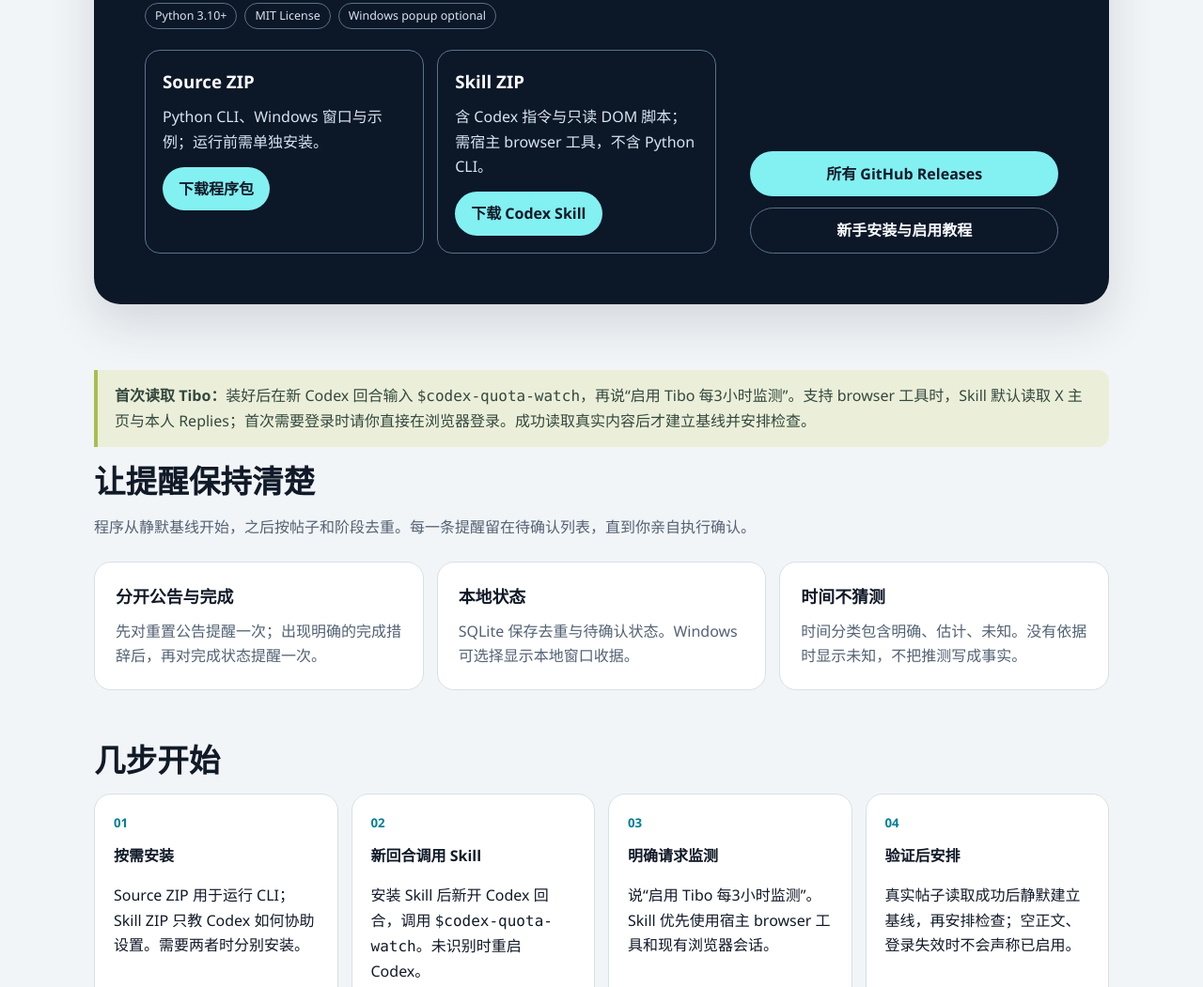
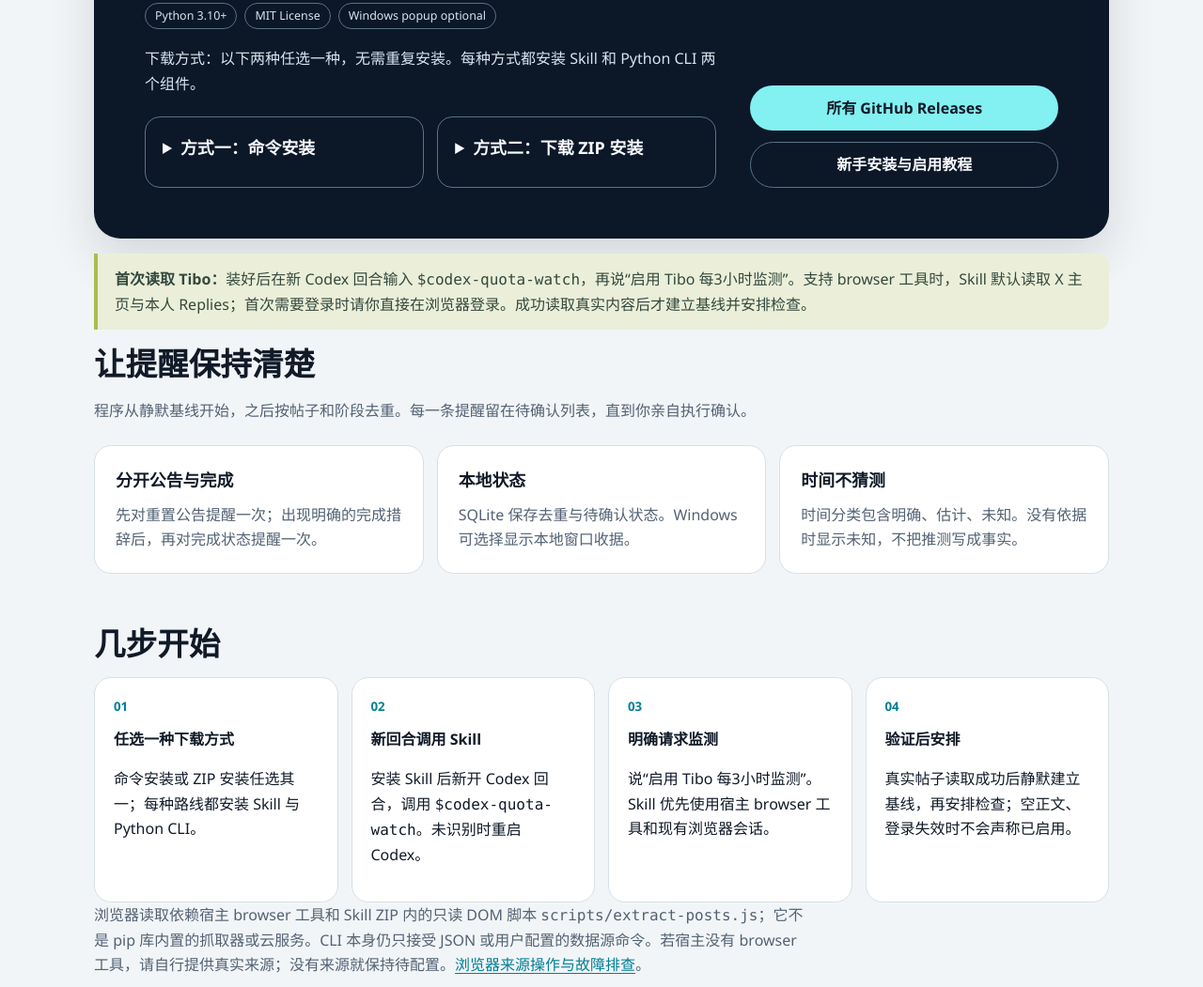
Before and after one commit to JIAQIRUOMEN/codex-quota-watch, a plain HTML site: page docs/index.html in a window 1280 px wide. Shown: the part 800-1851 px from the top of the page at 94% size. Drawn offline with Linux system fonts and the light colour scheme.

Commit message:
Clarify alternative installation routes with collapsible instructions
Group command and ZIP installation under one download section and make the choice explicit. Keep post-install setup separate and ship updated documentation in v0.1.3 release archives.

```diff
--- a/docs/index.html
+++ b/docs/index.html
@@ -11,14 +11,14 @@
     .hero{overflow:hidden;border-radius:28px;background:#0c1727;color:#f8faff;box-shadow:0 20px 50px #12243b24}.hero img{display:block;width:100%;max-height:440px;object-fit:cover;background:#0b1524}.hero-copy{padding:clamp(24px,5vw,54px);display:grid;grid-template-columns:1.3fr .7fr;gap:36px;align-items:end}
     h1{margin:0 0 12px;max-width:700px;font-size:clamp(2.4rem,6vw,4.6rem);line-height:1.03;letter-spacing:-.045em}.hero p{color:#d6e5f2;max-width:650px;margin:0}.actions{display:flex;flex-direction:column;gap:12px}.button{display:inline-flex;justify-content:center;align-items:center;min-height:48px;padding:10px 17px;border-radius:999px;background:var(--lime);color:#111a28;font-weight:750;text-decoration:none}.button.secondary{background:transparent;border:1px solid #57748a;color:#f8faff}
     main{padding:54px 0 70px}section{margin:0 0 54px}h2{font-size:clamp(1.55rem,3vw,2.1rem);line-height:1.2;margin:0 0 16px}.lead{max-width:760px;color:var(--muted);margin:0 0 24px}.grid{display:grid;grid-template-columns:repeat(3,1fr);gap:14px}.card{background:var(--paper);border:1px solid var(--line);border-radius:18px;padding:22px}.card h3{margin:0 0 8px;font-size:1.12rem}.card p{margin:0;color:var(--muted)}
-    .steps{counter-reset:step;display:grid;grid-template-columns:repeat(4,1fr);gap:14px}.step{background:var(--paper);border-radius:18px;border:1px solid var(--line);padding:20px}.step:before{counter-increment:step;content:"0" counter(step);display:block;color:var(--green);font-weight:800;font-size:.83rem;margin-bottom:10px}.badges{display:flex;gap:8px;flex-wrap:wrap;margin:18px 0}.badge{display:inline-block;border:1px solid #597286;border-radius:999px;padding:3px 10px;color:#d6e5f2;font-size:.78rem}.downloads{display:grid;grid-template-columns:1fr 1fr;gap:14px;margin-top:22px}.download{border:1px solid #57748a;border-radius:16px;padding:18px;color:#f8faff}.download h3{margin:0 0 8px}.download p{margin:0 0 14px;color:#d6e5f2}.download .button{min-height:40px}code,pre{font-family:Consolas,"Cascadia Code",monospace}pre{overflow:auto;padding:18px;border-radius:14px;color:#eff5e8;background:#172a25;font-size:.9rem}.notice{border-left:4px solid #a9be50;padding:14px 18px;background:#ebefd9;border-radius:0 12px 12px 0;color:#34483e}
+    .steps{counter-reset:step;display:grid;grid-template-columns:repeat(4,1fr);gap:14px}.step{background:var(--paper);border-radius:18px;border:1px solid var(--line);padding:20px}.step:before{counter-increment:step;content:"0" counter(step);display:block;color:var(--green);font-weight:800;font-size:.83rem;margin-bottom:10px}.badges{display:flex;gap:8px;flex-wrap:wrap;margin:18px 0}.badge{display:inline-block;border:1px solid #597286;border-radius:999px;padding:3px 10px;color:#d6e5f2;font-size:.78rem}.downloads{display:grid;grid-template-columns:1fr 1fr;gap:14px;margin-top:22px}.download{border:1px solid #57748a;border-radius:16px;padding:18px;color:#f8faff}.download summary{cursor:pointer;font-weight:800;font-size:1.12rem;margin:0 0 8px}.download p{margin:0 0 14px;color:#d6e5f2}.download-intro{margin:0 0 14px;color:#d6e5f2}.download .button{min-height:40px}code,pre{font-family:Consolas,"Cascadia Code",monospace}pre{overflow:auto;padding:18px;border-radius:14px;color:#eff5e8;background:#172a25;font-size:.9rem}.notice{border-left:4px solid #a9be50;padding:14px 18px;background:#ebefd9;border-radius:0 12px 12px 0;color:#34483e}
     footer{border-top:1px solid var(--line);padding:24px 0 40px;color:var(--muted);font-size:.9rem;display:flex;justify-content:space-between;gap:20px;flex-wrap:wrap}@media(max-width:760px){.hero-copy{grid-template-columns:1fr}.grid,.steps,.downloads{grid-template-columns:1fr}header{align-items:flex-start;flex-direction:column}}
   </style>
 </head>
 <body><div class="wrap">
   <header><div class="brand">CODEX QUOTA WATCH</div><nav class="nav" aria-label="主导航"><a href="#features">功能</a><a href="#start">快速开始</a><a href="#limits">边界</a><a href="INSTALL.md">安装指南</a></nav></header>
-  <div class="hero"><img src="cover.png" alt="Codex Quota Watch 项目封面"><div class="hero-copy"><div><h1>配额更新，<br>有据可查。</h1><p>本地 Python CLI 处理 JSON 或用户配置的来源；Skill 在宿主提供 browser 工具时，可读取 X 上的 Tibo 主页与本人回复。</p><div class="badges"><span class="badge">Python 3.10+</span><span class="badge">MIT License</span><span class="badge">Windows popup optional</span></div><div class="downloads"><article class="download"><h3>Source ZIP</h3><p>Python CLI、Windows 窗口与示例；运行前需单独安装。</p><a class="button" href="https://github.com/JIAQIRUOMEN/codex-quota-watch/releases/latest/download/codex-quota-watch-source.zip">下载程序包</a></article><article class="download"><h3>Skill ZIP</h3><p>含 Codex 指令与只读 DOM 脚本；需宿主 browser 工具，不含 Python CLI。</p><a class="button" href="https://github.com/JIAQIRUOMEN/codex-quota-watch/releases/latest/download/codex-quota-watch-skill.zip">下载 Codex Skill</a></article></div></div><div class="actions"><a class="button" href="https://github.com/JIAQIRUOMEN/codex-quota-watch/releases">所有 GitHub Releases</a><a class="button secondary" href="INSTALL.md">新手安装与启用教程</a></div></div></div>
-  <main>
+  <div class="hero"><img src="cover.png" alt="Codex Quota Watch 项目封面"><div class="hero-copy"><div><h1>配额更新，<br>有据可查。</h1><p>本地 Python CLI 处理 JSON 或用户配置的来源；Skill 在宿主提供 browser 工具时，可读取 X 上的 Tibo 主页与本人回复。</p><div class="badges"><span class="badge">Python 3.10+</span><span class="badge">MIT License</span><span class="badge">Windows popup optional</span></div><p class="download-intro">下载方式：以下两种任选一种，无需重复安装。每种方式都安装 Skill 和 Python CLI 两个组件。</p><div class="downloads"><details class="download"><summary>方式一：命令安装</summary><p>需要 Python 3.10+、Git、Node.js/npm。两条命令分别安装 Python CLI 和 Skill：</p><pre><code>python -m pip install "git+https://github.com/JIAQIRUOMEN/codex-quota-watch.git"
+npx skills add JIAQIRUOMEN/codex-quota-watch</code></pre><a class="button" href="INSTALL.md">命令安装说明</a></details><details class="download"><summary>方式二：下载 ZIP 安装</summary><p>完整 ZIP 路线需要 source ZIP（Python CLI）和 Skill ZIP（Codex 指令与只读 DOM 脚本）；两份都要安装。</p><a class="button" href="https://github.com/JIAQIRUOMEN/codex-quota-watch/releases/latest/download/codex-quota-watch-source.zip">下载 source ZIP</a> <a class="button secondary" href="https://github.com/JIAQIRUOMEN/codex-quota-watch/releases/latest/download/codex-quota-watch-skill.zip">下载 Skill ZIP</a><p><a href="INSTALL.md">查看 ZIP 解压与安装说明</a></p></details></div></div><div class="actions"><a class="button" href="https://github.com/JIAQIRUOMEN/codex-quota-watch/releases">所有 GitHub Releases</a><a class="button secondary" href="INSTALL.md">新手安装与启用教程</a></div></div></div>
     <p class="notice"><strong>首次读取 Tibo：</strong>装好后在新 Codex 回合输入 <code>$codex-quota-watch</code>，再说“启用 Tibo 每3小时监测”。支持 browser 工具时，Skill 默认读取 X 主页与本人 Replies；首次需要登录时请你直接在浏览器登录。成功读取真实内容后才建立基线并安排检查。</p>
     <section id="features"><h2>让提醒保持清楚</h2><p class="lead">程序从静默基线开始，之后按帖子和阶段去重。每一条提醒留在待确认列表，直到你亲自执行确认。</p><div class="grid">
       <article class="card"><h3>分开公告与完成</h3><p>先对重置公告提醒一次；出现明确的完成措辞后，再对完成状态提醒一次。</p></article>
@@ -26,7 +26,7 @@
       <article class="card"><h3>时间不猜测</h3><p>时间分类包含明确、估计、未知。没有依据时显示未知，不把推测写成事实。</p></article>
     </div></section>
     <section id="start"><h2>几步开始</h2><div class="steps">
-      <article class="step"><strong>按需安装</strong><p>Source ZIP 用于运行 CLI；Skill ZIP 只教 Codex 如何协助设置。需要两者时分别安装。</p></article>
+      <article class="step"><strong>任选一种下载方式</strong><p>命令安装或 ZIP 安装任选其一；每种路线都安装 Skill 与 Python CLI。</p></article>
       <article class="step"><strong>新回合调用 Skill</strong><p>安装 Skill 后新开 Codex 回合，调用 <code>$codex-quota-watch</code>。未识别时重启 Codex。</p></article>
       <article class="step"><strong>明确请求监测</strong><p>说“启用 Tibo 每3小时监测”。Skill 优先使用宿主 browser 工具和现有浏览器会话。</p></article>
       <article class="step"><strong>验证后安排</strong><p>真实帖子读取成功后静默建立基线，再安排检查；空正文、登录失效时不会声称已启用。</p></article>
```
Also changed, not shown: 4 other files.
